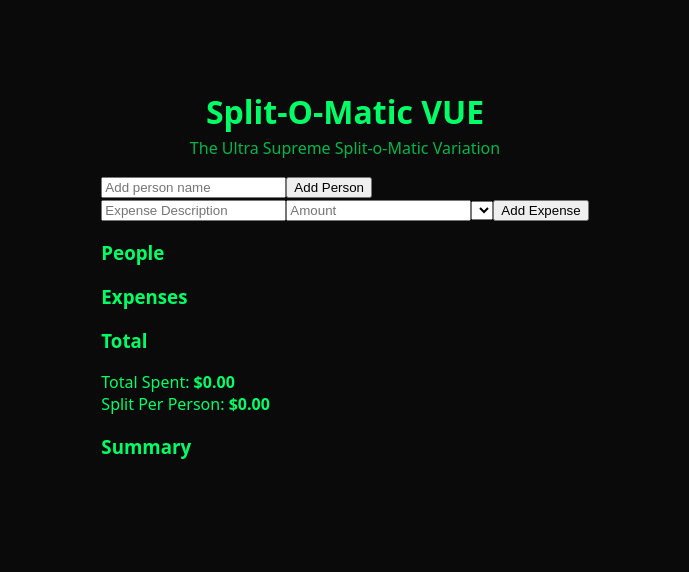
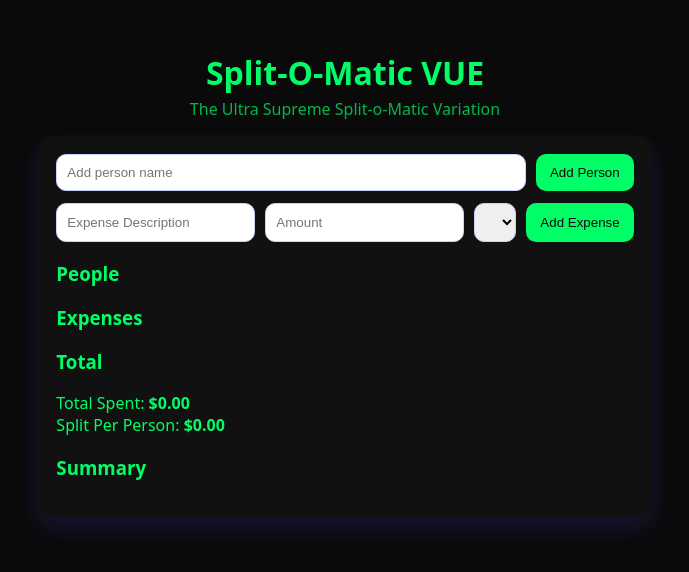
Before and after one commit to JacobReyna123/SPLIT-O-MATIC, a Vue app in the folder expense-splitter-vue/: page / in a window 1280 px wide. Shown: the part 116-688 px from the top of the page, without its empty margins (295-984 px from the left). Built offline with nearby package versions, Linux system fonts and the light colour scheme.

Commit message:
More changes, Github commit issues.

```diff
--- a/expense-splitter-vue/src/App.vue
+++ b/expense-splitter-vue/src/App.vue
@@ -1,10 +1,12 @@
 <script setup>
     import Header from './components/Header.vue'
-    </script>
+    import Card from './components/Card.vue'
+</script>
+
 
 <template>
     <Header/>
-    <main class="card">
+    <Card>
         <form id="personForm" class="rowform">
             <input id="personInput" type="text" placeholder="Add person name"/>
             <button>Add Person</button>
@@ -42,6 +44,33 @@
             <h3>Summary</h3>
             <ul id="summaryList" class="list"></ul>
         </section>
-    </main>
+    </card>
 
 </template>
+
+<style scoped>
+.rowform {
+    display:flex;
+    gap: 10px;
+    margin-bottom: 12px;
+
+}
+
+input, select {
+    flex: 1;
+    padding: 10px;
+    border-radius: 10px;
+    border: 1px solid #c7d2fe;
+
+
+}
+
+button {
+    padding: 10px 14px;
+    border-radius: 10px;
+    border: none;
+    background: #00ff66;
+    color: #0a0a0a;
+    cursor: pointer;
+}
+</style>
--- /dev/null
+++ b/expense-splitter-vue/src/components/Card.vue
@@ -0,0 +1,15 @@
+<template>
+    <main class="card">
+        <slot/>
+    </main>
+</template>
+
+<style scoped>
+.card {
+    width: min(600 px,100%);
+    background: #111;
+    padding: 18px;
+    border-radius: 16px;
+    box-shadow: 0 10px 24px rgb(79, 70, 229, 0.2);
+}
+</style>
```
